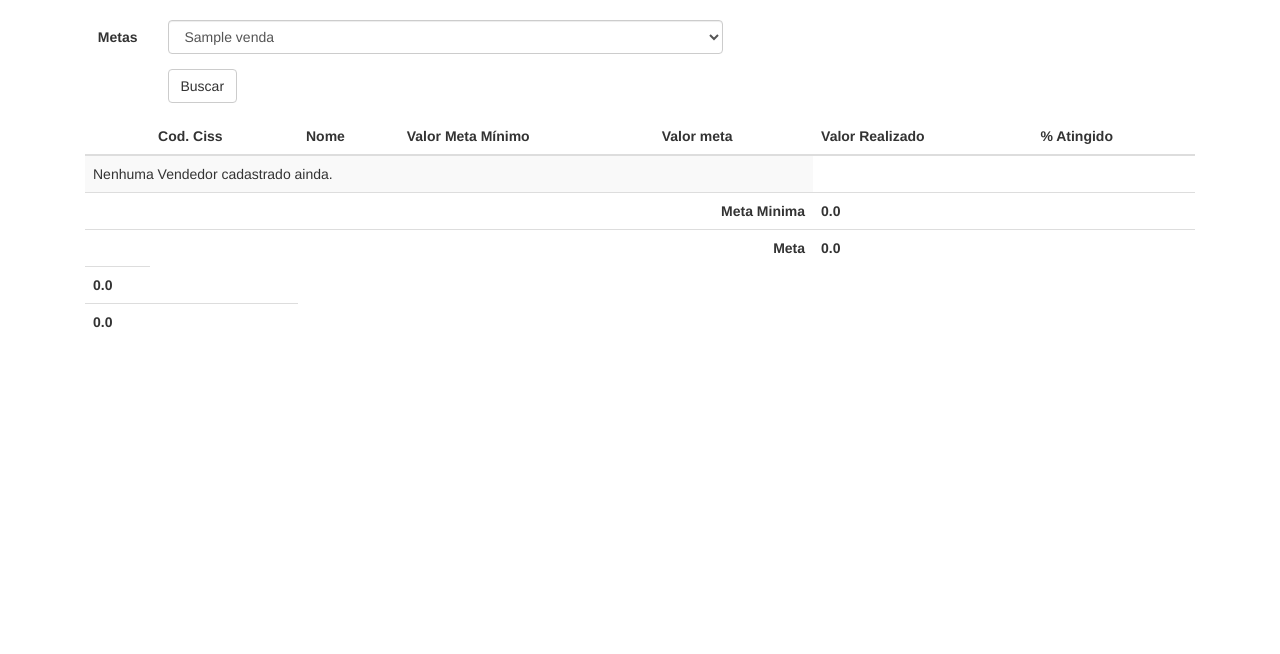
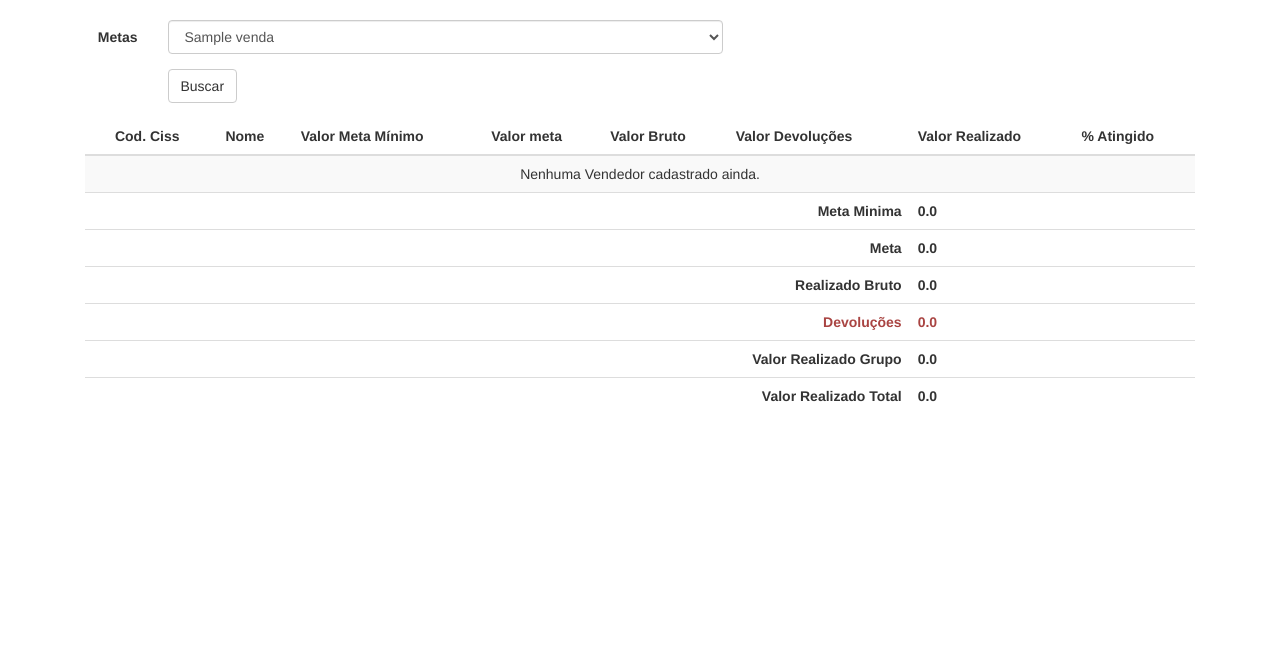
Before and after one commit to alissonpintor/stoky, a Flask app: page /metas/resultados in a window 1280 px wide. Shown: the part 52-706 px from the top of the page. Run offline with Flask 2, Linux system fonts and the light colour scheme; a user stored in the database is signed in; tables that the repository leaves empty hold one stand-in row (values such as "Sample post"); some libraries are stand-ins or nearby versions.

Commit message:
Varias Alteracoe

```diff
--- a/app/metas/forms.py
+++ b/app/metas/forms.py
@@ -5,6 +5,15 @@ from wtforms.fields.html5 import EmailField
 from wtforms.validators import ValidationError, DataRequired, InputRequired, Regexp, Optional
 
 from decimal import Decimal
+from datetime import datetime
+import dateparser
+
+def format_date(userdate):
+    date = dateparser.parse(userdate)
+    try:
+        return datetime.strftime(date, "%d-%m-%Y")
+    except TypeError:
+        return None
 
 def is_decimal(form, field):
     try:
@@ -59,8 +68,8 @@ class VendedorMetasForm(FlaskForm):
 class MetaVendaForm(FlaskForm):
     id_meta = IntegerField('Id', validators=None, default=0)
     nome_meta = StringField('Descrição', validators=[DataRequired(message='Campo Obrigatório')])
-    data_inicial = DateField('Data Inicial', format='%d-%m-%Y', validators=[InputRequired(message='Campo Obrigatório')])
-    data_final = DateField('Data Final', format='%d-%m-%Y', validators=[InputRequired(message='Campo Obrigatório')])
+    data_inicial = StringField('Data Inicial', validators=[InputRequired(message='Campo Obrigatório')])
+    data_final = StringField('Data Final', validators=[InputRequired(message='Campo Obrigatório')])
     valor_meta_minimo = StringField('Valor Mínimo', validators=[Optional(), is_decimal])
     valor_meta = StringField('Valor', validators=[is_decimal, DataRequired(message='Campo Obrigatório')])
     flag_inativo = BooleanField('inativo')
@@ -97,8 +106,19 @@ class MetaVendaForm(FlaskForm):
             raise ValidationError('O valor da meta mínima deve ser maior que 0.')
 
     def validate_data_final(form, field):
-        if field.data < form.data_inicial.data:
-            raise ValidationError('A data final deve ser maior que a inicial.')
+        dt_inicial = format_date(form.data_inicial.data)
+        dt_final = format_date(field.data)
+        print(dt_inicial)
+        print(dt_final)
+        if dt_final is None:
+            raise ValidationError('Com o flag Buscar por data marcado a Data Final e obrigatorio')
+        if dt_inicial and dt_final < dt_inicial:
+            raise ValidationError('A data Final deve ser maior que a Inicial')
+
+    def validate_data_inicial(form, field):
+        dt_inicial = format_date(field.data)
+        if dt_inicial is None:
+            raise ValidationError('Com o flag Buscar por data marcado a Data Inicial e obrigatorio')
 
 class ResultadosForm(FlaskForm):
     metas = SelectField('Metas',
--- a/app/metas/views.py
+++ b/app/metas/views.py
@@ -26,6 +26,14 @@ def parseStrToFloat(value):
     value = value.replace('.','')
     value = value.replace(',','.')
     return value
+
+def format_date(userdate):
+    date = dateparser.parse(userdate, date_formats=['%Y-%m-%d'])
+    print(date)
+    try:
+        return datetime.strftime(date)
+    except TypeError:
+        return None
 
 # ROTA USADA PARA DELETAR OS REGISTROS
 @metas.route('/deletar/<path>/<id>')
@@ -178,8 +186,8 @@ def metas_vendas(id=None):
                 redirect(url_for('metas.metas_vendas'))
 
         meta_venda.nome_meta = form.nome_meta.data
-        meta_venda.dt_inicial = form.data_inicial.data
-        meta_venda.dt_final = form.data_final.data
+        meta_venda.dt_inicial = dateparser.parse(form.data_inicial.data, date_formats=['%d-%m-%Y'])
+        meta_venda.dt_final = dateparser.parse(form.data_final.data, date_formats=['%d-%m-%Y'])
         meta_venda.valor_meta = Decimal(form.valor_meta.data)
         meta_venda.valor_meta_minimo = None
         if form.valor_meta_minimo.data != '':
@@ -213,8 +221,8 @@ def metas_vendas(id=None):
             meta = MetaVendas.query.filter(MetaVendas.id_meta == id).one()
             form.id_meta.data = meta.id_meta
             form.nome_meta.data = meta.nome_meta
-            form.data_inicial.data = meta.dt_inicial
-            form.data_final.data = meta.dt_final
+            form.data_inicial.data = meta.dt_inicial.strftime('%d-%m-%Y')
+            form.data_final.data = meta.dt_final.strftime('%d-%m-%Y')
             form.valor_meta_minimo.data = meta.valor_meta_minimo
             form.valor_meta.data = meta.valor_meta
 
@@ -277,7 +285,9 @@ def resultados():
 
         for v in meta.vendedores:
             # Define as colunas que vao ser retornadas na consulta em StokyMetasView
-            query_ciss = db.session.query((db.func.sum(StokyMetasView.val_venda) + db.func.sum(StokyMetasView.val_devolucao)).label('val_liquido'))
+            query_ciss = db.session.query(db.func.sum(StokyMetasView.val_venda).label('val_bruto'),\
+                                          db.func.sum(StokyMetasView.val_devolucao).label('val_dev'),\
+                                          (db.func.sum(StokyMetasView.val_venda) + db.func.sum(StokyMetasView.val_devolucao)).label('val_liquido'))
 
             # Define os filtros da consulta
             query_ciss = query_ciss.filter(StokyMetasView.dt_movimento.between(meta.dt_inicial, meta.dt_final))\
@@ -285,6 +295,8 @@ def resultados():
             vendedor = {}
             vendedor['id_ciss'] = v.vendedor.id_vendedor_ciss
             vendedor['nome_vendedor'] = v.vendedor.nome_vendedor
+            vendedor['val_bruto'] = query_ciss.val_bruto if query_ciss.val_bruto else 0
+            vendedor['val_dev'] = query_ciss.val_dev if query_ciss.val_dev else 0
             vendedor['val_vendido'] = query_ciss.val_liquido
             vendedor['val_meta_minimo'] = v.val_meta_min_vendedor
             vendedor['val_meta'] = v.val_meta_vendedor
@@ -294,16 +306,22 @@ def resultados():
         total_grupo['perc'] = (total_grupo['valor'] * 100)/meta.valor_meta
 
         # Define as colunas que vao ser retornadas na consulta em StokyMetasView
-        outros = db.session.query((db.func.sum(StokyMetasView.val_venda) + db.func.sum(StokyMetasView.val_devolucao)).label('val_liquido'))
+        outros = db.session.query(db.func.sum(StokyMetasView.val_venda).label('val_bruto'),\
+                                  db.func.sum(StokyMetasView.val_devolucao).label('val_dev'),\
+                                  (db.func.sum(StokyMetasView.val_venda) + db.func.sum(StokyMetasView.val_devolucao)).label('val_liquido'))
 
         # Define os filtros da consulta
         outros = outros.filter(StokyMetasView.dt_movimento.between(meta.dt_inicial, meta.dt_final))\
                                .filter(~StokyMetasView.id_vendedor.in_(id_vendedores)).one()
 
         # Define as colunas que vao ser retornadas na consulta em StokyMetasView
-        query_total_vendas = db.session.query((db.func.sum(StokyMetasView.val_venda) + db.func.sum(StokyMetasView.val_devolucao)).label('valor'))
+        query_total_vendas = db.session.query(db.func.sum(StokyMetasView.val_venda).label('val_bruto'),\
+                                              db.func.sum(StokyMetasView.val_devolucao).label('val_dev'),\
+                                              (db.func.sum(StokyMetasView.val_venda) + db.func.sum(StokyMetasView.val_devolucao)).label('valor'))
         # Define os filtros da consulta
         query_total_vendas = query_total_vendas.filter(StokyMetasView.dt_movimento.between(meta.dt_inicial, meta.dt_final)).one()
+        total_vendas['val_bruto'] = query_total_vendas.val_bruto
+        total_vendas['val_dev'] = query_total_vendas.val_dev
         total_vendas['valor'] = query_total_vendas.valor
         total_vendas['perc'] = (query_total_vendas.valor * 100)/meta.valor_meta
 
--- a/app/templates/metas/tables/table_metas.html
+++ b/app/templates/metas/tables/table_metas.html
@@ -26,8 +26,8 @@
                     </td>
                     <td>{{ me.id_meta }}</td>
                     <td>{{ me.nome_meta }}</td>
-                    <td>{{ me.dt_inicial }}</td>
-                    <td>{{ me.dt_final }}</td>
+                    <td>{{ me.dt_inicial.strftime('%d-%m-%Y') }}</td>
+                    <td>{{ me.dt_final.strftime('%d-%m-%Y') }}</td>
                     <td>{{ me.valor_meta_minimo }}</td>
                     <td>{{ me.valor_meta }}</td>
                 </tr>
--- a/app/templates/metas/tables/table_resultados.html
+++ b/app/templates/metas/tables/table_resultados.html
@@ -1,3 +1,14 @@
+{% if meta %}
+<div class="col-md-12">
+  <div class="center-block">
+    <p class="text-right text-primary">
+      <strong class="text-uppercase">Período:</strong> {{ meta.dt_inicial.strftime('%d-%m-%Y') }} à {{ meta.dt_final.strftime('%d-%m-%Y') }}
+    </p>
+    <hr />
+  </div>
+</div>
+
+{% endif %}
 <div class="col-md-12">
     <div role="tabpanel" class="tab-pane">
         <table id="mytable" class="table table-striped table-hover">
@@ -8,13 +19,16 @@
                     <th>Nome</th>
                     <th>Valor Meta Mínimo</th>
                     <th>Valor meta</th>
+                    <th>Valor Bruto</th>
+                    <th>Valor Devoluções</th>
                     <th>Valor Realizado</th>
                     <th>% Atingido</th>
                 </tr>
             </thead>
+
             <tfoot>
               <tr>
-                <td colspan="5" style="text-align:right;"><strong>Meta Minima</strong></td>
+                <td colspan="7" style="text-align:right;"><strong>Meta Minima</strong></td>
                 {% if meta.valor_meta_minimo %}
                   <td><strong>{{ "R$ {:,.2f}".format(meta.valor_meta_minimo) }}</strong></td>
                 {% else %}
@@ -24,9 +38,29 @@
               </tr>
 
               <tr>
-                <td colspan="5" style="text-align:right;"><strong>Meta</strong></td>
+                <td colspan="7" style="text-align:right;"><strong>Meta</strong></td>
                 {% if meta.valor_meta %}
                   <td><strong>{{ "R$ {:,.2f}".format(meta.valor_meta) }}</strong></td>
+                {% else %}
+                  <td><strong>0.0</strong></td>
+                {% endif %}
+                <td></td>
+              </tr>
+
+              <tr>
+                <td colspan="7" style="text-align:right;"><strong>Realizado Bruto</strong></td>
+                {% if total_vendas.val_bruto %}
+                  <td><strong>{{ "R$ {:,.2f}".format(total_vendas.val_bruto) }}</strong></td>
+                {% else %}
+                  <td><strong>0.0</strong></td>
+                {% endif %}
+                <td></td>
+              </tr>
+
+              <tr class="text-danger">
+                <td colspan="7" style="text-align:right;"><strong>Devoluções</strong></td>
+                {% if total_vendas.val_dev %}
+                  <td><strong>{{ "R$ {:,.2f}".format(total_vendas.val_dev) }}</strong></td>
                 {% else %}
                   <td><strong>0.0</strong></td>
                 {% endif %}
@@ -45,7 +79,7 @@
                     {% set glyphicon='glyphicon-triangle-bottom' %}
                     <tr style="color:red">
                   {% endif %}
-                  <td colspan="5" style="text-align:right;"><strong>Valor Realizado Grupo</strong></td>
+                  <td colspan="7" style="text-align:right;"><strong>Valor Realizado Grupo</strong></td>
                   <td>
                     <span class="glyphicon {{ glyphicon }}" aria-hidden="true"></span>
                     <strong>{{ "R$ {:,.2f}".format(total_grupo.valor) }}</strong>
@@ -55,7 +89,9 @@
                   </td>
                 </td>
                 {% else %}
+                  <td colspan="7" style="text-align:right;"><strong>Valor Realizado Grupo</strong></td>
                   <td><strong>0.0</strong></td>
+                  <td></td>
                 {% endif %}
               </tr>
 
@@ -70,7 +106,7 @@
                     {% set glyphicon='glyphicon-triangle-bottom' %}
                     <tr style="color:red">
                   {% endif %}
-                <td colspan="5" style="text-align:right;"><strong>Valor Realizado Total</strong></td>
+                <td colspan="7" style="text-align:right;"><strong>Valor Realizado Total</strong></td>
                   <td>
                     <span class="glyphicon {{ glyphicon }}" aria-hidden="true"></span>
                     <strong>{{ "R$ {:,.2f}".format(total_vendas.valor) }}</strong>
@@ -79,11 +115,13 @@
                     <strong>{{ "% {:,.2f}".format(total_vendas.perc) }}</strong>
                   </td>
                 {% else %}
+                  <td colspan="7" style="text-align:right;"><strong>Valor Realizado Total</strong></td>
                   <td><strong>0.0</strong></td>
                   <td></td>
                 {% endif %}
               </tr>
             </tfoot>
+
             <tbody>
             {% if vendedores%}
               {% for v in vendedores %}
@@ -119,6 +157,8 @@
                       {% endif %}
                     </td>
                     <td>{{ "R$ {:,.2f}".format(v.val_meta) }}</td>
+                    <td>{{ "R$ {:,.2f}".format(v.val_bruto) }}</td>
+                    <td class="text-danger">{{ "R$ {:,.2f}".format(v.val_dev) }}</td>
                     <td>{{ "R$ {:,.2f}".format(v.val_vendido) }}</td>
                     <td>{{ "% {:,.2f}".format(v.perc_atingido) }}</td>
                 </tr>
@@ -134,13 +174,15 @@
                     <td>Outros</td>
                     <td>Outros</td>
                     <td>Outros</td>
+                    <td>{{ "R$ {:,.2f}".format(outros.val_bruto) }}</td>
+                    <td class="text-danger">{{ "R$ {:,.2f}".format(outros.val_dev) }}</td>
                     <td>{{ "R$ {:,.2f}".format(outros.val_liquido) }}</td>
                     <td>Outros</td>
                 </tr>
                 {% endif%}
             {% else %}
                 <tr>
-                    <td colspan="5">Nenhuma Vendedor cadastrado ainda.</td>
+                    <td colspan="9" class="text-center">Nenhuma Vendedor cadastrado ainda.</td>
                 </tr>
             {% endif %}
             </tbody>
--- a/app/templates/navbar.html
+++ b/app/templates/navbar.html
@@ -24,6 +24,7 @@
                     <li><a href="{{ url_for('metas.vendedores') }}">Cadastro de vendedores</a></li>
                     <li><a href="{{ url_for('metas.grupos') }}">Cadastro de grupos</a></li>
                     <li><a href="{{ url_for('metas.metas_vendas') }}">Cadastro de metas</a></li>
+                    <li role="separator" class="divider"></li>
                     <li><a href="{{ url_for('metas.resultados') }}">Resultado de metas</a></li>
                 </ul>
             </li>
@@ -35,10 +36,13 @@
                 <ul class="dropdown-menu">
                     <li><a href="{{ url_for('wmserros.parametros') }}">Parametros</a></li>
                     <li><a href="{{ url_for('wmserros.exibir_metas') }}">Exibir metas</a></li>
-                    <li><a href="{{ url_for('wmserros.calculo_col_tarefas') }}">Caclculo de colaboradores por tarefa</a></li>
+                    <li role="separator" class="divider"></li>
+                    <li><a href="{{ url_for('wmserros.calculo_col_tarefas') }}">Colaboradores por tarefa</a></li>
+                    <li role="separator" class="divider"></li>
                     <li><a href="{{ url_for('wmserros.tarefas') }}">Cadastro de tarefas</a></li>
                     <li><a href="{{ url_for('wmserros.erros') }}">Cadastro de Erros</a></li>
                     <li><a href="{{ url_for('wmserros.informar_erros') }}">Registrar Erros</a></li>
+                    <li role="separator" class="divider"></li>
                     <li><a href="{{ url_for('wmserros.exibir_erros') }}">Erros Registrados</a></li>
                     <li><a href="{{ url_for('wmserros.erros') }}">Graficos Gerenciais</a></li>
                 </ul>
--- a/app/templates/wmserros/tables/table_resultados.html
+++ b/app/templates/wmserros/tables/table_resultados.html
@@ -35,7 +35,7 @@
                     <th data-sortable="true">Total Erros</th>
                     <th data-sortable="true">Pontos Perdidos</th>
                     <th data-sortable="true">Pontuação Total</th>
-                    <th data-sortable="true">Perc</th>
+                    <th data-sortable="true" data-sorter="percentSorter">Perc</th>
                 </tr>
             </thead>
 
--- a/app/templates/wmserros/view_parametros.html
+++ b/app/templates/wmserros/view_parametros.html
@@ -13,7 +13,7 @@
             <!-- Nav tabs -->
             <ul class="nav nav-tabs" role="tablist">
                 <li role="presentation" class="active"><a href="#home" aria-controls="home" role="tab" data-toggle="tab">Parametros Metas</a></li>
-                <li role="presentation"><a href="#profile" aria-controls="profile" role="tab" data-toggle="tab">Parametros</a></li>
+                <li role="presentation"><a href="#profile" aria-controls="profile" role="tab" data-toggle="tab">Parametros Cadastrados</a></li>
             </ul>
 
             <!-- Tab panes -->
@@ -23,6 +23,7 @@
                 </div>
 
                 <div role="tabpanel" class="tab-pane" id="profile">
+                  {% include 'wmserros/tables/table_parametros_metas.html' %}
                 </div>
             </div>
         </div>
@@ -32,7 +33,7 @@
 
 {% block scripts %}
 <script>
-  $('.lista-ids').mask('0#,#');
   $('#colaboradores_excluidos').multiSelect()
+  $('.float').mask('#0.00', {reverse: true});
 </script>
 {% endblock %}
--- a/config.py
+++ b/config.py
@@ -16,7 +16,7 @@ class DevelopmentConfig(Config):
     """
 
     DEBUG           = True
-    SQLALCHEMY_ECHO = True
+    SQLALCHEMY_ECHO = False
 
 class ProductionConfig(Config):
     """
```
Also changed, not shown: app/templates/metas/view_metas.html (+21 -4 lines), app/templates/wmserros/forms/form_parametros_metas.html (+1 -37 lines), app/templates/wmserros/tables/table_parametros_metas.html (added, +41 -0 lines), app/templates/wmserros/view_exibir_metas.html (+8 -0 lines), app/database.db.
